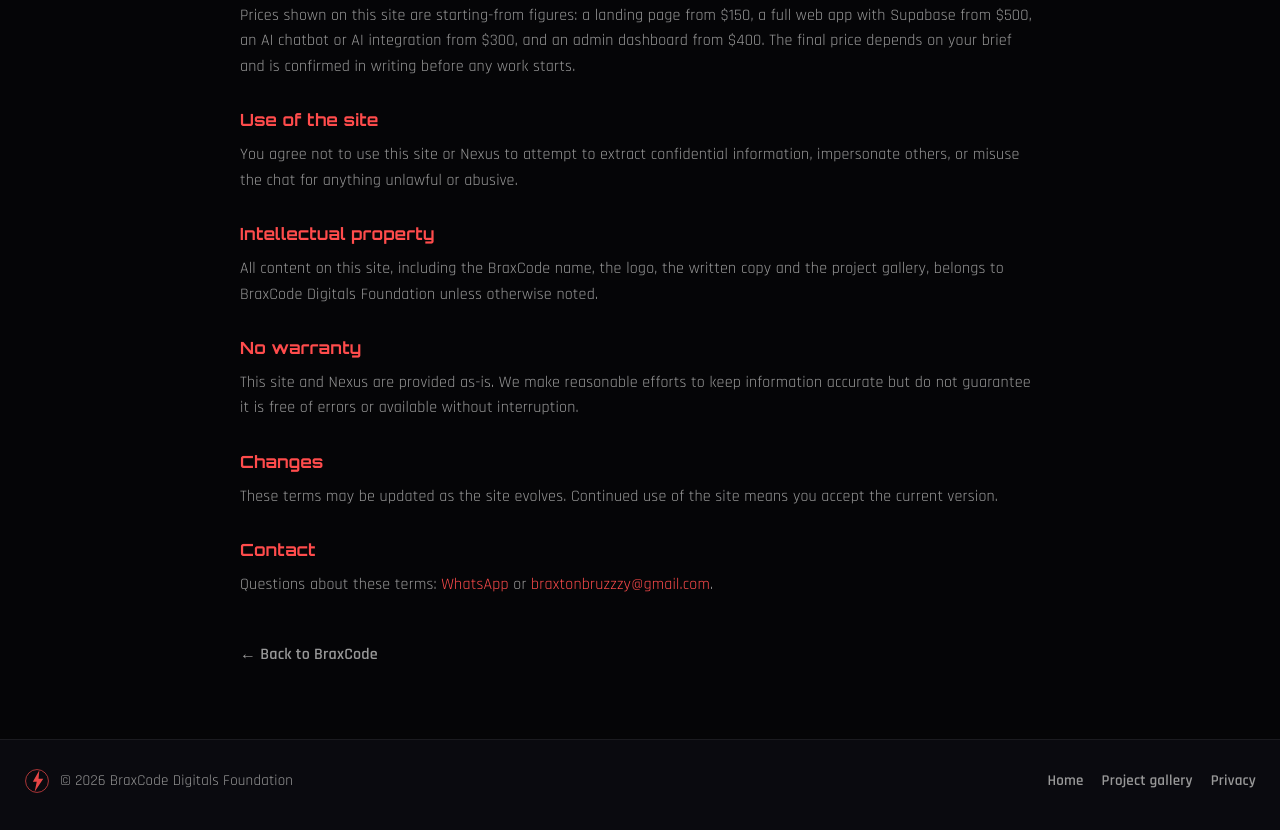
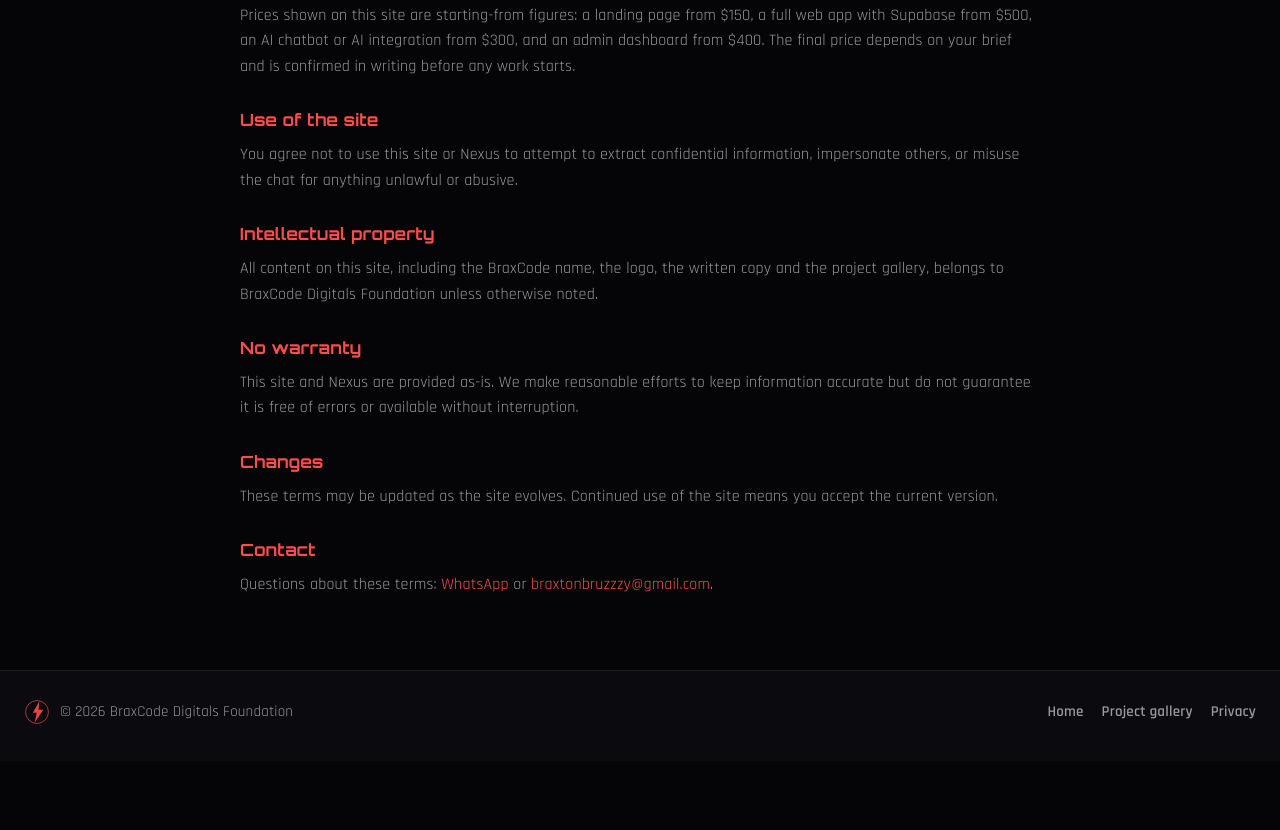
Before and after one commit to 8088-Braxdev/braxcode-portfolio, a plain HTML site: page terms.html in a window 1280 px wide. Shown: the part 521-1351 px from the top of the page. After the commit the page ends 1282 px from the top, so only its background shows below. Drawn offline with Linux system fonts and the light colour scheme.

Commit message:
Remove duplicate back link from legal pages

```diff
--- a/site.css
+++ b/site.css
@@ -934,20 +934,6 @@ a:hover {
   color: var(--coral);
 }
 
-.legal .back {
-  display: inline-flex;
-  align-items: center;
-  gap: 8px;
-  margin-top: 44px;
-  font-weight: 600;
-  color: var(--text2);
-}
-
-.legal .back:hover {
-  color: var(--coral);
-  text-decoration: none;
-}
-
 /* ===== NOSCRIPT ===== */
 .noscript-note {
   margin-top: 16px;
--- a/terms.html
+++ b/terms.html
@@ -96,7 +96,6 @@
         <a href="mailto:braxtonbruzzzy@gmail.com">braxtonbruzzzy@gmail.com</a>.
       </p>
 
-      <a class="back" href="/">← Back to BraxCode</a>
     </article>
   </main>
 
```
Also changed, not shown: privacy.html (+0 -1 lines).
